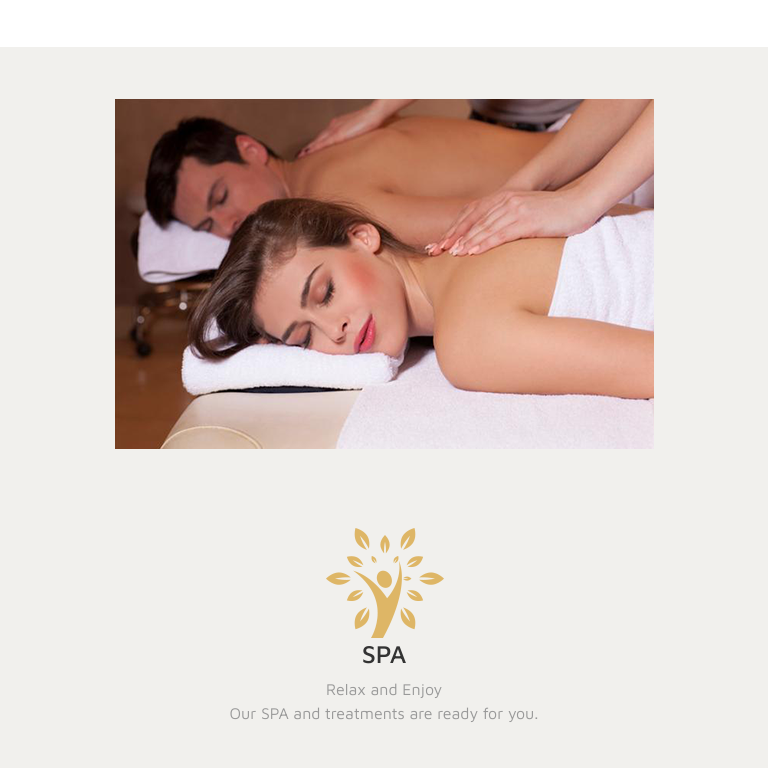
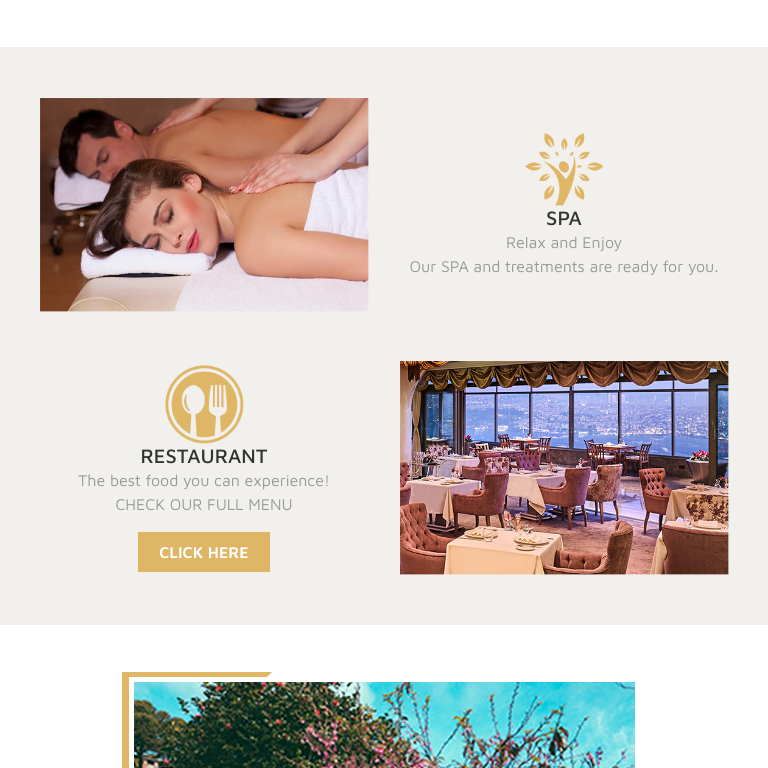
Before and after one commit to nabedkhan/jardim-secreto-hotel-website, a plain HTML site: page index.html in a window 768 px wide. Shown: the part 3132-3900 px from the top of the page. Drawn offline with nearby package versions, Linux system fonts and the light colour scheme.

Commit message:
CSS Updated

```diff
--- a/css/responsive.css
+++ b/css/responsive.css
@@ -57,8 +57,15 @@
 	.card{
 		margin-bottom: 30px;
 	}
-	.spa-image, .spa-text{
-		text-align: center;
+	.spa-text {
+		height: 215px;
+	}
+	.spa-text img {
+		width: 80px;
+	}
+	.spa-text h5{
+		font-size: 20px;
+    	margin-bottom: 0px;
 	}
 	.about-img{
 		text-align: center;
@@ -77,6 +84,9 @@
 
 /*// Large devices (desktops, 992px and up)*/
 @media (min-width: 992px) and (max-width: 1199.98px) {
+	.spa-text {
+		height: 290px;
+	}
 	.about-img::before {
     	right: -1%;
 	}
--- a/index.html
+++ b/index.html
@@ -281,12 +281,12 @@
   <section class="spa custom-padding bg-color">
     <div class="container">
       <div class="row mb-5">
-        <div class="col-lg-7 col-md-12">
+        <div class="col-lg-6 col-md-6">
           <div class="spa-image">
             <img src="images/spa.png" class="img-fluid" alt="Spa">
           </div>
         </div>
-        <div class="col-lg-5 col-md-12">
+        <div class="col-lg-6 col-md-6">
           <div class="spa-text d-flex flex-column justify-content-center align-items-center">
             <img src="images/spa-icon.png" class="img-fluid" alt="">
             <h5>SPA</h5>
@@ -297,7 +297,7 @@
       </div>
 
       <div class="row">
-        <div class="col-lg-5 col-md-12">
+        <div class="col-lg-6 col-md-6">
           <div class="spa-text d-flex flex-column justify-content-center align-items-center">
             <img src="images/restaurant-icon.png" class="img-fluid" alt="">
             <h5>RESTAURANT</h5>
@@ -306,7 +306,7 @@
             <button type="click" class="btn custom-btn bg-orange rounded-0 mt-3">CLICK HERE</button>
           </div>
         </div>
-        <div class="col-lg-7 col-md-12">
+        <div class="col-lg-6 col-md-6">
           <div class="spa-image">
             <img src="images/restaurant.png" class="img-fluid" alt="Spa">
           </div>
@@ -420,7 +420,7 @@
             <i class="far fa-envelope orange"></i>
             <div class="contact-text">
               <p>E-mail</p>
-              <h5>info@pousada.com</h5>
+              <h5>contact@pousada.com</h5>
             </div>
           </div>
           <div class="contact-item border py-2 px-4 d-flex mb-4">
```
